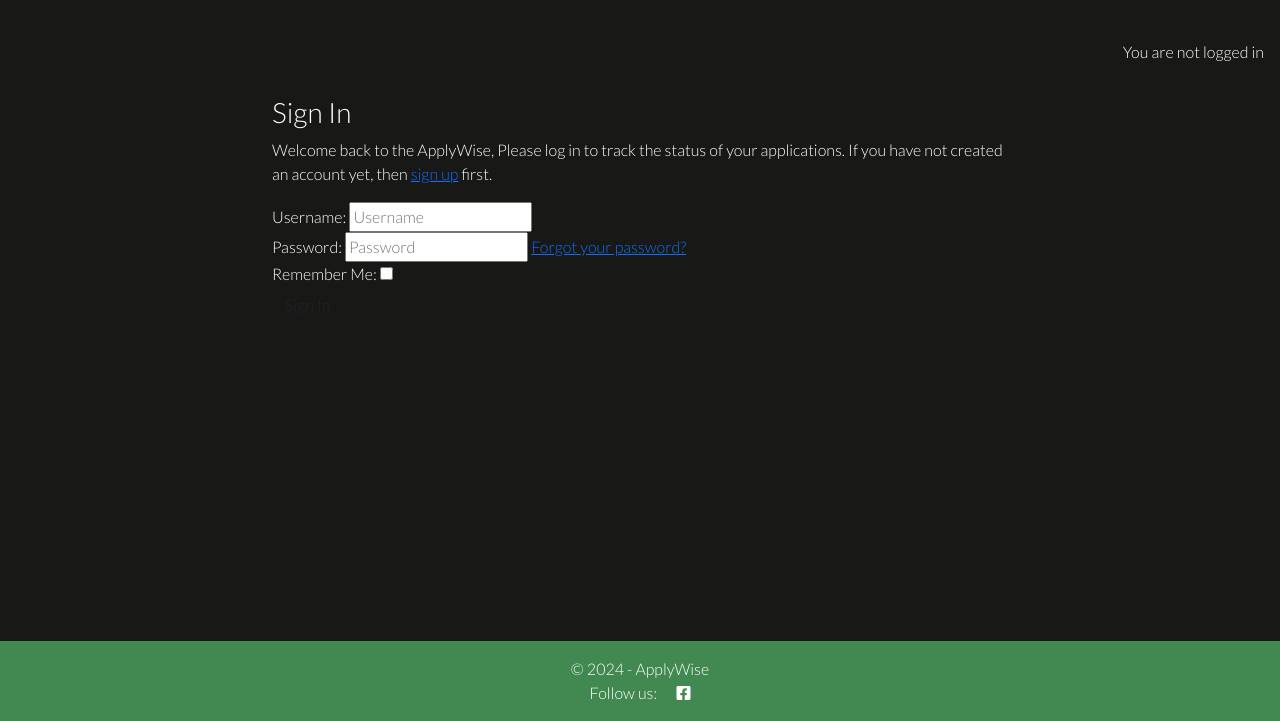
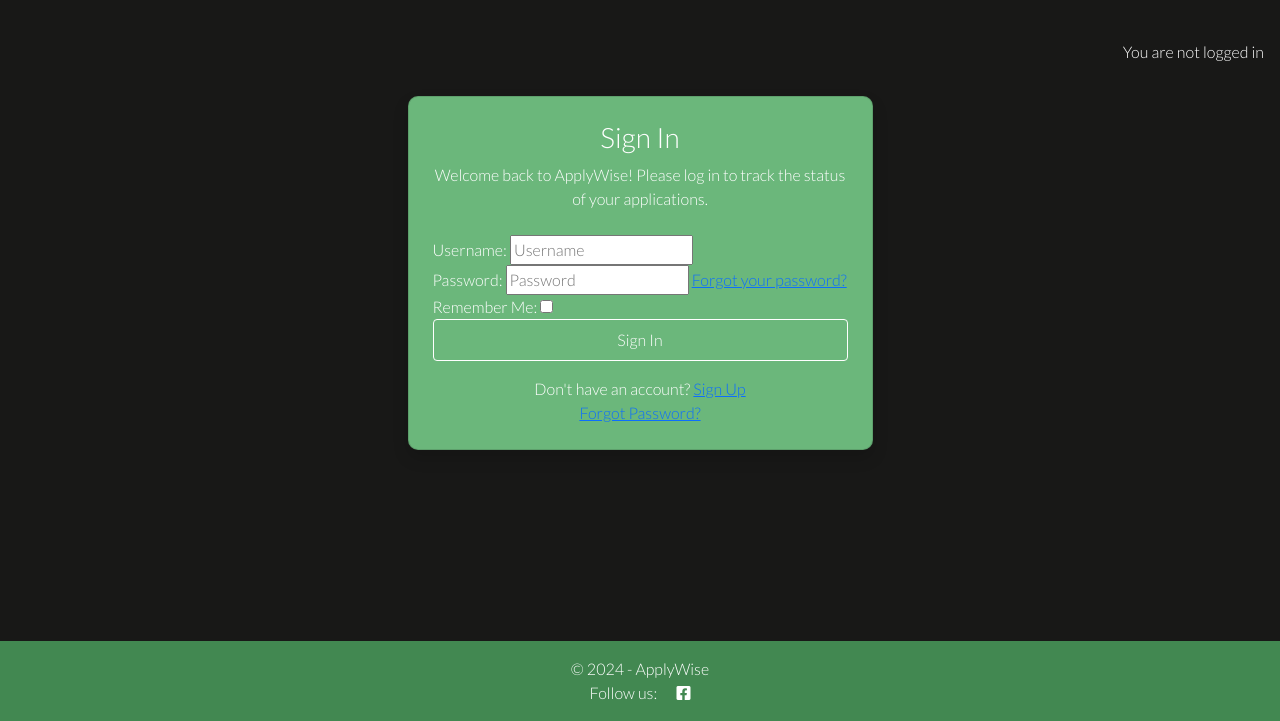
Before and after one commit to ci-mustafa/applywise, a Django app: page /accounts/login/ in a window 1280 px wide. Shown: the part 79-800 px from the top of the page. Run offline with Django 5.2, Linux system fonts and the light colour scheme; some libraries are stand-ins or nearby versions; some web fonts are replaced.

Commit message:
feat: customize login.html to looks better

```diff
--- a/templates/account/login.html
+++ b/templates/account/login.html
@@ -1,33 +1,41 @@
 {% extends "base.html" %}
-
 {% load i18n %}
 {% load account socialaccount %}
 
 {% block head_title %}{% trans "Sign In" %}{% endblock %}
 
 {% block content %}
+<div class="container d-flex align-items-center justify-content-center">
+  <div class="col-md-6 col-lg-5">
+    <div class="card shadow p-4">
+      <h3 class="card-title text-center">{% trans "Sign In" %}</h3>
 
-<div class="container">
-  <div class="row">
-    <div class="col-md-8 mt-3 offset-md-2">
-      <h3>{% trans "Sign In" %}</h3>
+      <p class="text-center">{% blocktrans %}Welcome back to ApplyWise! Please log in to track the status of your
+        applications.{% endblocktrans %}</p>
 
-      <p>{% blocktrans %}Welcome back to the ApplyWise, Please log in to track the status of your applications. If
-        you
-        have not created an account yet, then <a class="link" href="{{ signup_url }}">sign up</a>
-        first.{% endblocktrans %}</p>
-    </div>
-  </div>
-  <div class="row">
-    <div class="col-md-8 mt-3 offset-md-2">
-      <form class="login" method="POST" action="{% url 'account_login' %}">
+      <form class="login mt-4" method="POST" action="{% url 'account_login' %}">
         {% csrf_token %}
-        {{ form.as_p }}
+
+        <!-- Render the form with Bootstrap styling -->
+        <div class="form-group">
+          {{ form.as_p }}
+        </div>
+
         {% if redirect_field_value %}
         <input type="hidden" name="{{ redirect_field_name }}" value="{{ redirect_field_value }}" />
         {% endif %}
-        <button class="btn btn-signup right" type="submit">{% trans "Sign In" %}</button>
+
+        <!-- Submit Button -->
+        <div class="d-grid gap-2">
+          <button class="btn btn-custom btn-block" type="submit">{% trans "Sign In" %}</button>
+        </div>
       </form>
+
+      <!-- Optional Footer Links or Social Login Options -->
+      <div class="text-center mt-3">
+        <p>{% trans "Don't have an account?" %} <a href="{{ signup_url }}">{% trans "Sign Up" %}</a></p>
+        <p><a href="{% url 'account_reset_password' %}">{% trans "Forgot Password?" %}</a></p>
+      </div>
     </div>
   </div>
 </div>
```
